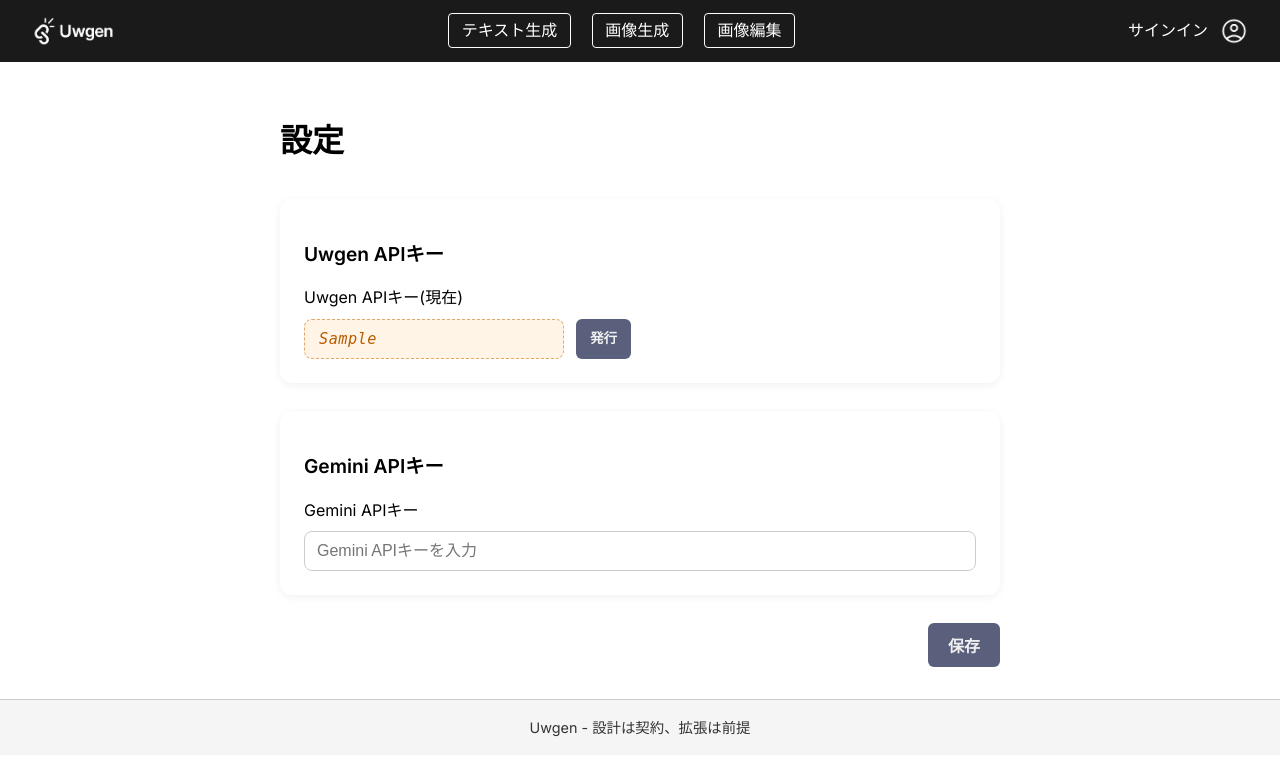
After one commit to kaioman/flaskion, a Flask app: template flaskion/app/templates/settings.html in a window 1280 px wide. The commit adds this page. Shown: the top 776 px of the page. Run offline with Flask 3, Linux system fonts and the light colour scheme; the template is opened without the code that fills it: most values are stand-ins (such as "Sample title", 1, 10 or a date in 2020).

Commit message:
設定ページUI実装

```diff
--- a/flaskion/app/api/v1/auth.py
+++ b/flaskion/app/api/v1/auth.py
@@ -55,6 +55,7 @@
         return ErrorResponse.from_error(AuthError.INACTIVE_ACCOUNT, HTTPStatus.FORBIDDEN)
 
     # セッションにEmailアドレスをセットする
+    session["id"] = user.id
     session["email"] = user.email
 
     # レスポンス生成
--- a/flaskion/app/core/error_messages.py
+++ b/flaskion/app/core/error_messages.py
@@ -14,6 +14,9 @@
 """ リクエスト系エラーメッセージ """
 
 USER_ERROR_MESSAGE = {
+    UserError.AUTH_HEADER_MISSING: "Authorizationヘッダーが存在しない、または不正です",
+    UserError.INVALID_ACCESS_TOKEN: "アクセストークンが不正です",
+    UserError.USER_UNAUTHORIZED: "ユーザーが認証されていません",
     UserError.USER_NOT_FOUND: "ユーザーが見つかりません",
     UserError.INVALID_API_KEY: "APIキーが無効です",
 }
--- a/flaskion/app/static/css/components.css
+++ b/flaskion/app/static/css/components.css
@@ -30,25 +30,40 @@
 }
 
 /* ボタン */
-button {
+.btn {
     margin-left: 1rem;
     padding: 0.6rem 1.2rem;
     border: none;
-    border-radius: 12px;
+    border-radius: 6px;
     font-size: 1rem;
     font-weight: bold;
     cursor: pointer;
-    background: linear-gradient(135deg, #3a3f5c, #5a5f7c); /* 落ち着いたブルーグレー系 */
+    background-color: #5a5f7c;
     color: #f0f0f0;
     transition: transform 0.2s ease, box-shadow 0.3s ease, background 0.3s ease;
+    text-decoration: none;
 }
-button:hover {
+.btn:hover {
     transform: translateY(-2px);
-    background: linear-gradient(135deg, #4a4f6c, #6a6f8c); /* 少し明るく */
+    background-color: #6a6f8c;
     box-shadow: 0 0 12px rgba(0, 255, 224, 0.4); /* 控えめなネオンブルー */
 }
-button:active {
+.btn:active {
     transform: scale(0.95);
+}
+
+.btn.blue {
+    background-color: #4888ff;
+}
+.btn.blue:hover {
+    background-color: #2f6fe0;
+}
+
+.btn.purple {
+    background-color: #ae6fe9;
+}
+.btn.purple:hover {
+    background-color: #944fd4;
 }
 
 /* メッセージボックス(共通スタイル) */
--- /dev/null
+++ b/flaskion/app/static/css/settings.css
@@ -0,0 +1,103 @@
+/* 全体 */
+.settings-container {
+    max-width: 720px;
+    margin: 0 auto;
+    padding: 32px 24px;
+    font-family: system-ui sans-serif;
+}
+
+/* タイトル */
+.page-title {
+    font-size: 2rem;
+    font-weight: 600;
+    margin-bottom: 32px;
+}
+
+/* カード風セクション */
+.setting-card {
+    background: #fff;
+    padding: 24px;
+    border-radius: 12px;
+    box-shadow: 0 2px 8px rgba(0,0,0,0.06);
+    margin-bottom: 28px;
+}
+
+/* セクションタイトル */
+.section-title {
+    font-size: 1.2rem;
+    font-weight: 600;
+    margin-bottom: 16px;
+}
+
+/* フォームグループ */
+.form-group {
+    display: flex;
+    flex-direction: column;
+    gap: 8px;
+}
+
+/* APIキー表示ボックス */
+.api-key-box {
+    display: flex;
+    align-items: center;
+    padding: 10px 14px;
+    background: #f5f5f7;
+    border-radius: 8px;
+    font-family: monospace;
+    font-size: 0.95rem;
+    letter-spacing: 0.5px;
+    min-width: 260px;
+}
+.api-key-box.unissued {
+    background: #fff4e5;
+    color: #b85c00;
+    border: 1px dashed #e0a96d;
+    font-style: italic;
+}
+
+/* APIキー行 */
+.api-key-row {
+    display: flex;
+    align-items: center;
+    gap: 12px;
+}
+
+/* 共通の高さ */
+.api-key-box,
+input[type="password"] {
+    height: 40px;
+    box-sizing: border-box;
+}
+
+/* 入力欄 */
+input[type="password"] {
+    padding: 0 12px;
+    border: 1px solid #ccc;
+    border-radius: 8px;
+    font-size: 1rem;
+}
+
+/* 保存ボタン */
+.settings-footer {
+    display: flex;
+    justify-content: flex-end;
+    margin-top: 24px;
+}
+
+.btn.primary.small {
+    height: 40px;
+    padding: 10px 14px;
+    margin: 0px;
+    font-size: 0.85rem;
+    line-height: 1;
+    border-radius: 6px;
+    display: flex;
+    align-items: center;
+    justify-content: center;
+}
+
+.btn.primary.large {
+    padding: 10px 20px;
+    margin: 0px;
+    font-size: 1rem;
+}
--- a/flaskion/app/static/css/style.css
+++ b/flaskion/app/static/css/style.css
@@ -132,7 +132,7 @@
     margin-bottom: 1rem;
 }
 
-.btn {
+/* .btn {
     background-color: #5a5f7c;
     color: #ffffff;
     text-decoration: none;
@@ -143,24 +143,7 @@
     font-weight: bold;
     transition: background-color 0.3s ease;
     cursor: pointer;
-}
-.btn:hover {
-    background-color: #4a4f6c;
-}
-
-.btn.blue {
-    background-color: #4888ff;
-}
-.btn.blue:hover {
-    background-color: #2f6fe0;
-}
-
-.btn.purple {
-    background-color: #ae6fe9;
-}
-.btn.purple:hover {
-    background-color: #944fd4;
-}
+} */
 
 @media (max-width: 600px) {
     .header {
--- a/flaskion/app/static/js/image_gen.js
+++ b/flaskion/app/static/js/image_gen.js
@@ -104,9 +104,9 @@
             msgMgr.clear();
 
             // Httpリクエストコード判定
-            if (response.isOk()) {
+            if (response.isSuccess()) {
 
-                response.body.generated.forEach(path => {
+                response.body.data.generated.forEach(path => {
 
                     // カードテンプレート複製
                     const card = template.content.cloneNode(true);
--- /dev/null
+++ b/flaskion/app/static/js/settings.js
@@ -0,0 +1,152 @@
+import { HttpClient } from "./utils.js";
+import { MessageType } from "./constants.js";
+import { MessageManager } from "./components.js";
+
+/**
+ * ページロード時処理
+ */
+document.addEventListener("DOMContentLoaded", function() {
+
+    // 再発行ボタンの非同期処理
+    setupRegenerate();
+
+    // 保存ボタンの非同期処理
+    setupSaveSettings();
+
+});
+
+/**
+ * Uwgen APIキー再発行処理
+ */
+function setupRegenerate() {
+    const regenerateApiKeyBtn = document.getElementById("regenerate-api-key-btn");
+    const messageArea = document.querySelector(".message-area");
+    const msgMgr = new MessageManager(messageArea);
+
+    regenerateApiKeyBtn.addEventListener("click", async () => {
+
+        // 処理中スピナー表示・押下ボタン非活性
+        overlay.style.display = "flex";
+        regenerateApiKeyBtn.disabled = true;
+
+        try {
+            // 追加ヘッダー
+            const appendHeader = {
+                "Authorization": "Bearer " + localStorage.getItem("access_token")
+            }
+
+            // APIキー再発行処理(非同期)
+            const response = await HttpClient.post(
+                "/api/v1/settings/api-key/regenerate",
+                {},
+                appendHeader);
+
+            // メッセージエリアクリア
+            msgMgr.clear();
+
+            // レスポンス判定
+            if (response.isSuccess()) {
+
+                // 発行したAPIキーを画面に表示
+                document.getElementById("uwgen-api-key-display").value = response.body.data;
+                document.getElementById("uwgen-api-key").value = response.body.data;
+
+                // ボタン周辺に保存ボタンの押下を促すポップアップメッセージ的なものを出したい
+
+            } else {
+                // エラーメッセージ表示
+                msgMgr.show(
+                    response.body.message || "APIキーの発行に失敗しました",
+                    MessageType.ERROR,
+                    "エラー",
+                    response.status
+                );
+            }
+        } catch (err) {
+            // エラーメッセージ表示
+            msgMgr.show(
+                "通信エラーが発生しました",
+                MessageType.ERROR,
+                "通信エラー"
+            );
+            console.error(err);
+        } finally {
+            // 処理中スピナー非表示・押下ボタン活性
+            overlay.style.display = "none";
+            regenerateApiKeyBtn.disabled = false;
+        }
+    });
+}
+
+/**
+ * 保存処理
+ */
+function setupSaveSettings() {
+    const regenerateApiKeyBtn = document.getElementById("regenerate-api-key-btn");
+    const uwgenHidden = document.getElementById("uwgen-api-key");
+    const uwgenOrigin = document.getElementById("original-uwgen-api-key");
+    const geminiInput = document.getElementById("gemini-api-key");
+    const geminiOrigin = document.getElementById("original-gemini-api-key");
+    const messageArea = document.querySelector(".message-area");
+    const msgMgr = new MessageManager(messageArea);
+
+    regenerateApiKeyBtn.addEventListener("click", async () => {
+
+        // 処理中スピナー表示・押下ボタン非活性
+        overlay.style.display = "flex";
+        regenerateApiKeyBtn.disabled = true;
+
+        try {
+            // payload
+            const payload = {
+                uwgen_api_key: uwgenHidden.value || null,
+                uwgen_api_key_changed: uwgenHidden.value !== uwgenOrigin.value,
+                gemini_api_key: geminiInput.value || null,
+                gemini_api_key_changed: geminiInput.value !== geminiOrigin.value,
+            }
+
+            // 追加ヘッダー
+            const appendHeader = {
+                "Authorization": "Bearer " + localStorage.getItem("access_token")
+            }
+
+            // 保存処理(非同期)
+            const response = await HttpClient.patch("/api/v1/settings", payload, appendHeader);
+
+            // メッセージエリアクリア
+            msgMgr.clear();
+
+            // レスポンス判定
+            if (response.isSuccess()) {
+
+                // 発行したAPIキーを画面に表示
+                document.getElementById("uwgen-api-key-display").textContent = response.body.data;
+                document.getElementById("uwgen-api-key").value = response.body.data;
+                document.getElementById("original-uwgen-api-key").value = response.body.data;
+
+                // ボタン周辺に保存ボタンの押下を促すポップアップメッセージ的なものを出したい
+
+            } else {
+                // エラーメッセージ表示
+                msgMgr.show(
+                    response.body.message || "設定内容の保存に失敗しました",
+                    MessageType.ERROR,
+                    "エラー",
+                    response.status
+                );
+            }
+        } catch (err) {
+            // エラーメッセージ表示
+            msgMgr.show(
+                "通信エラーが発生しました",
+                MessageType.ERROR,
+                "通信エラー"
+            );
+            console.error(err);
+        } finally {
+            // 処理中スピナー非表示・押下ボタン活性
+            overlay.style.display = "none";
+            regenerateApiKeyBtn.disabled = false;
+        }
+    });
+}
--- a/flaskion/app/static/js/utils.js
+++ b/flaskion/app/static/js/utils.js
@@ -10,14 +10,18 @@
      * POSTリクエストを送信する
      * @param {*} url  - リクエスト先のURL
      * @param {*} payload  - 送信するデータ(JSON形式)
+     * @param {*} headers  - 追加ヘッダー(任意)
      * @returns {Promise<ResponseModel>} - サーバーから返却されたJSONレスポンス
      */
-    static async post(url, payload) {
+    static async post(url, payload, headers = {}) {
         try {
             // fetch APIでPOSTリスエストを送信
             const response = await fetch(url, {
                 method : "POST",
-                headers: { "Content-Type":  "application/json" },
+                headers: {
+                    "Content-Type":  "application/json",
+                    ...headers
+                },
                 body: JSON.stringify(payload)
             });
 
@@ -57,4 +61,39 @@
             throw error;
         }
     }
+
+    /**
+     * PATCHリクエストを送信する
+     * @param {*} url  - リクエスト先のURL
+     * @param {*} payload  - 送信するデータ(JSON形式)
+     * @param {*} headers  - 追加ヘッダー(任意)
+     * @returns {Promise<ResponseModel>} - サーバーから返却されたJSONレスポンス
+     */
+    static async patch(url, payload, headers = {}) {
+        try {
+            // fetch APIでPATCHリスエストを送信
+            const response = await fetch(url, {
+                method : "PATCH",
+                headers: {
+                    "Content-Type":  "application/json",
+                    ...headers
+                },
+                body: JSON.stringify(payload)
+            });
+
+            // レスポンスチェック
+            const body = await response.json();
+
+            // レスポンスをJSONとして返却
+            return new ResponseModel({
+                status: response.status,
+                body,
+                headers: response.headers,
+            });
+
+        } catch (error) {
+            // 通信エラーやサーバーエラーを呼び出し元に伝える
+            throw error;
+        }
+    }
 }
--- a/flaskion/app/templates/base.html
+++ b/flaskion/app/templates/base.html
@@ -35,7 +35,7 @@
                     <img src="{{ url_for('static', filename='images/account_circle_64x64.png') }}" class="user-icon">
                     <span class="username">{{ current_user.email }}</span>
                     <div class="dropdown">
-                        <a href="#">設定</a>
+                        <a href="{{ url_for('root.settings') }}">設定</a>
                         <a href="#">ログアウト</a>
                     </div>
                 </div>
--- /dev/null
+++ b/flaskion/app/templates/settings.html
@@ -0,0 +1,68 @@
+{% extends "base.html" %}
+
+<!-- ページタイトル -->
+{% block title %}Settings - Uwgen{% endblock %}
+
+<!-- スタイルシート -->
+{% block head %}
+<link rel="stylesheet" href="{{ url_for('static', filename='css/settings.css') }}">
+<script type="module" defer src="{{ url_for('static', filename='js/settings.js') }}"></script>
+{% endblock %}
+
+<!-- コンテンツエリア -->
+{% block content %}
+<div class="settings-container">
+
+    <!-- タイトル -->
+    <h1 class="page-title">設定</h1>
+
+    <form id="settings-form">
+
+        <!-- Uwgen API Key -->
+        <section class="setting-card">
+            <h2 class="section-title">Uwgen APIキー</h2>
+
+            <div class="form-group">
+                <label>Uwgen APIキー(現在)</label>
+                <div class="api-key-row">
+                    <div id="uwgen-api-key-display"
+                        class="api-key-box {% if not user.uwgen_api_key %}unissued{% endif %}">
+                        {{ masked_uwgen_api_key }}
+                    </div>
+                    <input type="hidden" id="uwgen-api-key" value="{{ user.uwgen_api_key }}">
+                    <input type="hidden" id="original-uwgen-api-key" value="{{ user.uwgen_api_key }}">
+                    <button type="button" id="regenerate-api-key-btn" class="btn primary small">
+                        {% if user.uwgen_api_key %}再発行{% else %}発行{% endif %}
+                    </button>
+                </div>
+            </div>
+        </section>
+
+        <!-- Gemini API Key -->
+        <section class="setting-card">
+            <h2 class="section-title">Gemini APIキー</h2>
+
+            <div class="form-group">
+                <label for="gemini-api-key">Gemini APIキー</label>
+                <input type="password" id="gemini-api-key" placeholder="Gemini APIキーを入力">
+                <input type="hidden" id="original-gemini-api-key" value="{{ user.gemini_api_key }}">
+            </div>
+        </section>
+
+        <!-- フッター保存ボタン -->
+        <div class="settings-footer">
+            <button type="button" id="save-settings-btn" class="btn primary large">保存</button>
+        </div>
+
+        <!-- オーバーレイ + スピナー -->
+        <div id="overlay" class="overlay" style="display:none;">
+            <div class="spinner"></div>
+        </div>
+
+    </form>
+
+    <!-- メッセージ表示欄 -->
+    <div class="message-area"></div>
+
+</div>
+{% endblock %}
```
Also changed, not shown: flaskion/alembic/versions/1209a9f87899_rename_api_key_encypted_to_gemini_api_.py (added, +38 -0 lines), flaskion/app/api/v1/settings.py (+44 -4 lines), flaskion/app/core/errors.py (+9 -0 lines), flaskion/app/core/security.py (+41 -6 lines), flaskion/app/models/user.py (+10 -6 lines), flaskion/app/routes/root.py (+19 -0 lines), flaskion/app/services/image_service.py (+6 -1 lines), flaskion/app/services/user_service.py (+50 -6 lines), flaskion/docs/db/users.md (+73 -11 lines).
